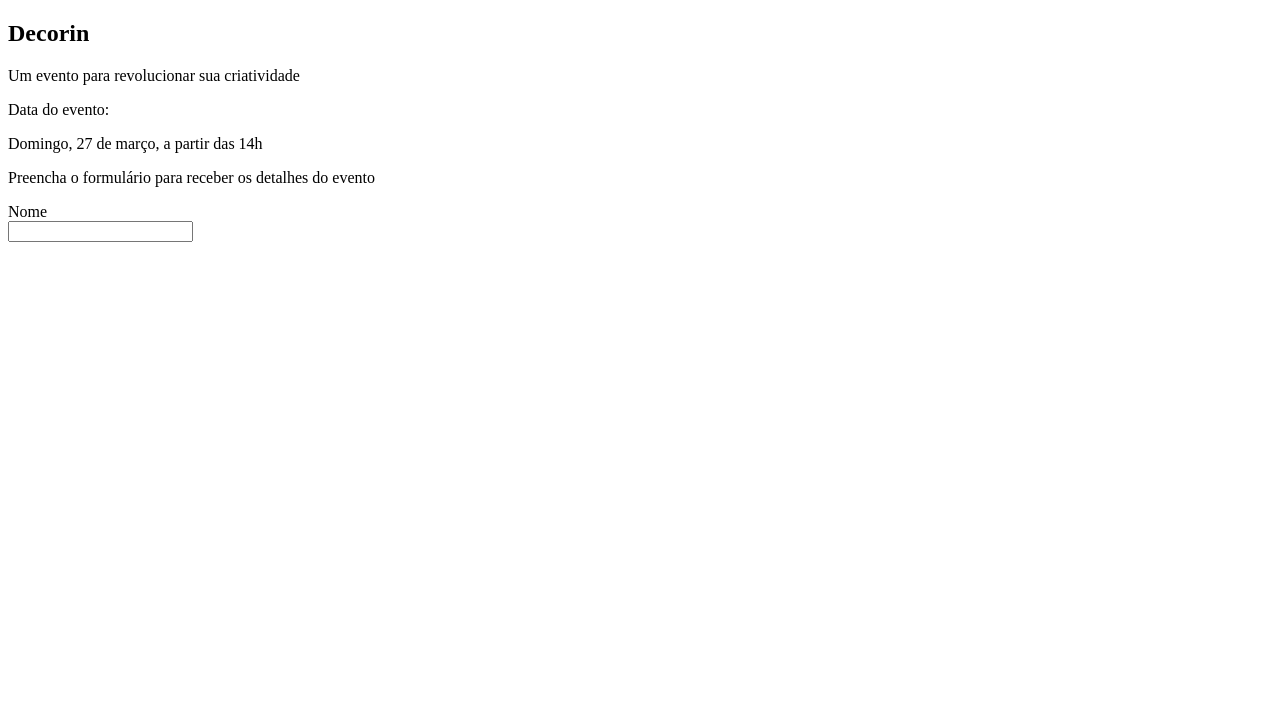
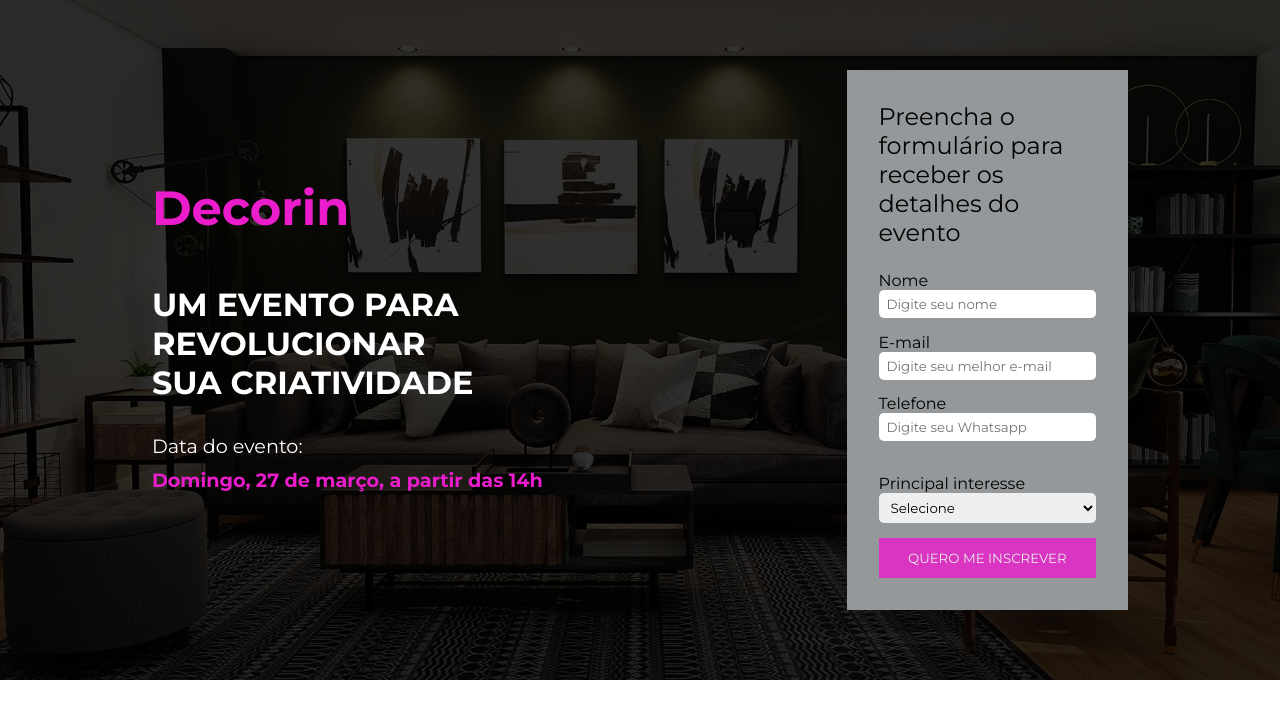
Before and after one commit to julioscarceli/projeto-landingpageevento, a plain HTML site: page index.html in a window 1280 px wide. Drawn offline with nearby package versions, Linux system fonts and the light colour scheme.

Commit message:
header do projeto finalizado com html e css

```diff
--- a/index.html
+++ b/index.html
@@ -19,7 +19,7 @@
     <header id="event-description">
 
 
-        <div id="disclainer">
+        <div id="disclaimer">
         <h2>Decorin</h2>
         <p class="about-event">
             Um evento para revolucionar sua criatividade
@@ -29,21 +29,45 @@
         </div>
 
 
-
-
-
         <div id="subscription-form">
 
                 <p>Preencha o formulário para receber os detalhes do evento</p>
 
             <form>
                 <div class="form-group">
-                    <label for="nome">Nome</label> <br>
-                    <input type="text" name="nome" id="nome" required>
+                    <label for="nome">Nome</label>
+                    <input type="text" name="nome" id="nome" required placeholder="Digite seu nome">
+                </div>
+
+                <div class="form-group">
+                    <label for="email">E-mail</label>
+                    <input type="email" name="email" id="email" placeholder="Digite seu melhor e-mail">
+                </div>
+
+                <div class="form-group">
+                    <label for="phone">Telefone</label>
+                    <input type="text" name="phone" id="phone" placeholder="Digite seu Whatsapp">
+                </div> <br>
+
+                <div class="form-group">
+                    <label for="interest">Principal interesse</label>
+                    <select name="interest">
+                        <option value="" disabled selected>Selecione</option>
+                        <option value="apartment">Apartamentos</option>
+                        <option value="house">Casas</option>
+                        <option value="garden">Jardins</option>
+                        <option value="other">Outros</option>
+                    </select>
+
+                </div>
+
+                <input type="submit" class="btn" value="Quero me inscrever">
 
             </form>
-        </div>
+
     </header>
+
+
 
 </body>
 </html>
--- a/style.css
+++ b/style.css
@@ -1 +1,113 @@
 @charset "UTF-8";
+
+
+:root{
+    --primary: #eb1ccc;
+    --secondary: #95989a;
+    --text-color: #fff;
+    --text-secondary : #000;
+    --text-tertiary: #5d5d5d;
+
+}
+
+* {
+    font-family: "Montserrat";
+    margin: 0;
+    padding: 0;
+    box-sizing: border-box;
+}
+
+
+/* Event form */
+
+#event-description {
+    background: linear-gradient(rgba(0,0,0,.8), rgba(0,0,0,.8)), url(img/hrz-5.jpg);
+    background-position: center; /*centralizei a foto */
+    background-size: cover;  /* coloquei ela pra aparecer o maximo possivel na area util que eu tenho */
+    height: 85vh;
+    display: flex;
+    justify-content: space-around;  /*conteudo igualmente espaçado  */
+    align-items: center;
+    color: var(--text-color);
+
+}
+
+#disclaimer  h2,
+#disclaimer .event-date {
+    color: var(--primary);
+
+}
+
+#disclaimer  h2 {
+    font-size: 3em;
+    margin-bottom: 1em; /* para afastar ele dos elementos que estão abaixo */
+}
+
+#disclaimer .about-event {
+    font-size: 2em;
+    text-transform: uppercase;
+    max-width: 350px; /* limitando a largura do texto , quebrar a linha das palavras*/
+    font-weight: bold;
+    margin-bottom: 1em;
+}
+
+#disclaimer p {
+    font-size: 1.2em;
+    margin-bottom: 0.5em;
+}
+
+#disclaimer .event-date {
+    font-weight: bold;
+}
+
+
+/* formulário */
+
+#subscription-form {
+    background-color: var(--secondary);
+    padding: 2em;
+    max-width: 22%;
+}
+
+#subscription-form p {
+    font-size: 1.5em;
+    color: var(--text-secondary);
+    margin-bottom: 1em;
+
+
+}
+
+.form-group {
+    display: flex;
+    flex-direction: column;
+    margin-bottom: 0.9em;
+}
+
+.form-group label {
+    color: var(--text-secondary);
+}
+
+.form-group input,
+.form-group select {
+    padding: 6px 8px;
+    border: none;
+    outline: none;
+    border-radius: 5px;
+}
+
+.btn {
+    background-color: var(--primary);
+    color: var(--text-color);
+    width: 100%;
+    text-transform: uppercase;
+    border: none;
+    padding: 12px;
+    opacity: .8;
+    cursor: pointer;
+
+}
+
+.btn:hover {
+    opacity: 1;
+
+}
```
